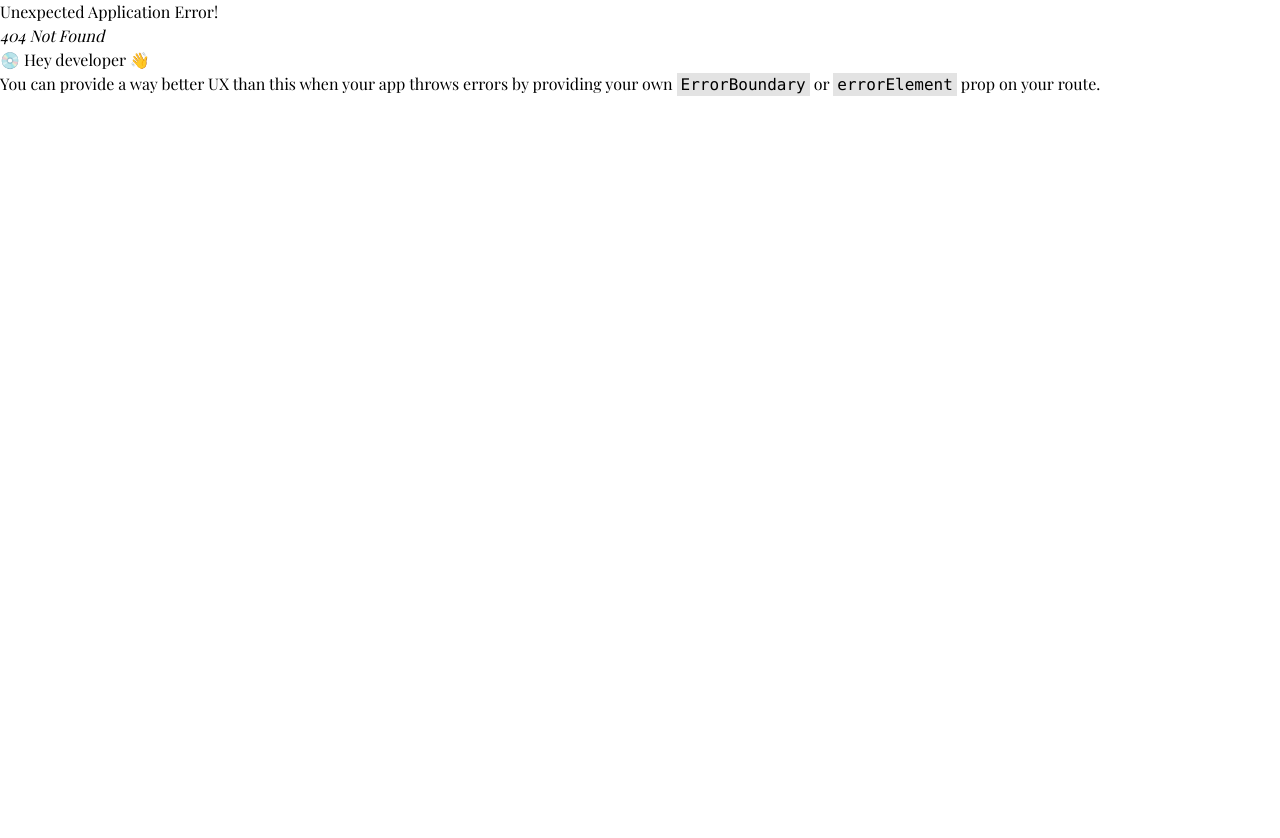
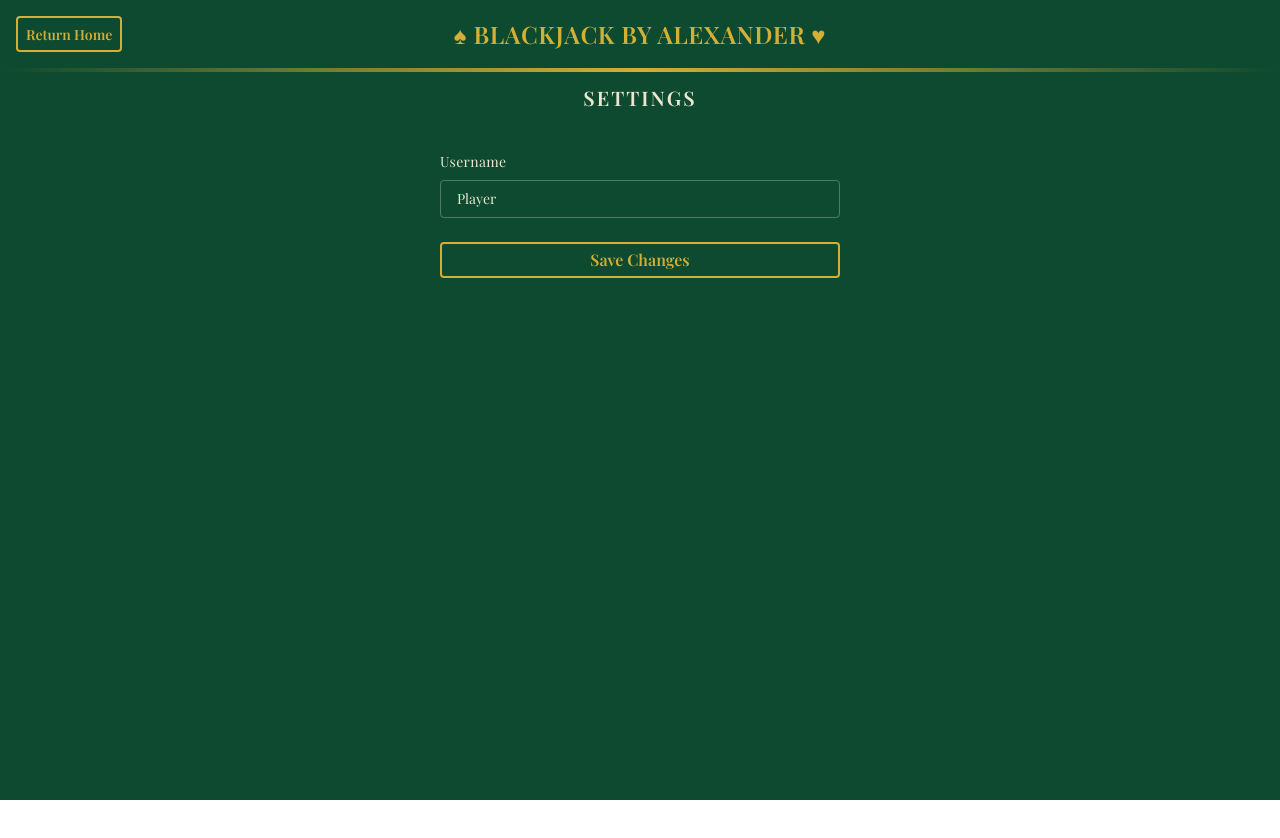
Before and after one commit to A1exxander/blackjack, a React (Vite) app: page /settings in a window 1280 px wide. Before the commit this address had no page. Shown: the top 838 px of the page. Before the commit the page ends 800 px from the top, so only its background shows below. Built offline with nearby package versions, Linux system fonts and the light colour scheme; a web font is replaced by a local one.

Commit message:
Added settings page + zustand global store for name

```diff
--- a/package.json
+++ b/package.json
@@ -13,7 +13,8 @@
     "@headlessui/react": "^2.2.9",
     "react": "^19.2.4",
     "react-dom": "^19.2.4",
-    "react-router-dom": "^7.13.2"
+    "react-router-dom": "^7.13.2",
+    "zustand": "^5.0.12"
   },
   "devDependencies": {
     "@eslint/js": "^9.39.4",
--- a/src/index.css
+++ b/src/index.css
@@ -19,4 +19,5 @@
 
 body {
   font-family: var(--font-display);
+  overflow: hidden;
 }
--- a/src/routing/HomePage.tsx
+++ b/src/routing/HomePage.tsx
@@ -2,23 +2,30 @@ import { useState } from "react";
 import StyledLink from "../components/StyledLink";
 import { Body } from "./Body";
 import { generateUUID } from "../utils/UUIDUtils";
+import { Link } from "react-router-dom";
+import useUsernameStore from "../store/useSettingsStore";
 
 export default function HomePage(): React.ReactElement {
 
     const [gameID] = useState<String>((() => generateUUID()));
+    const username = useUsernameStore((state) => state.username);
 
     return (
         <Body>
             <main className = "h-full flex flex-col items-center justify-center">
                 <h2 className = "sr-only">Home Page</h2>
-                <section className="bg-black w-full flex flex-[4] flex-col space-around justify-around items-center">
-                    <h3 className="text-xl text-offwhite">WELCOME Alexander</h3>
+                <section className="pt-2 overflow-hidden flex flex-[6] flex-col space-around justify-around items-center">
+                    <h3 className="text-xl text-offwhite">WELCOME {username}</h3>
                     <StyledLink variant="gold-button" route = {`/game/${gameID}`}>
                         <span className="text-xl">Start Game</span>
                     </StyledLink>
                 </section>
-                <footer className = "w-full flex-1">
-                </footer>
+              <footer className="w-full flex-1 flex flex-col items-center">
+                <div className="absolute left-1/2 w-full h-1 -translate-x-1/2 bg-gradient-to-r from-transparent via-offwhite to-transparent"></div>
+                <Link className="pt-8 w-fit text-center" to="/settings">
+                    <span className="text-offwhite text-xl transition-colors duration-300 hover:text-gold">Settings</span>
+                </Link>
+            </footer>
             </main>
         </Body>
     );
--- /dev/null
+++ b/src/routing/SettingsPage.tsx
@@ -0,0 +1,36 @@
+import { Field, Label, Input, Fieldset, Button } from "@headlessui/react"
+import { useState } from "react"
+import { Body } from "./Body"
+import useUsernameStore from "../store/useSettingsStore"
+
+export default function SettingsPage(): React.ReactElement {
+    const username = useUsernameStore((state) => state.username);
+    const setUsername = useUsernameStore((state) => state.setUsername);
+    const [localUsername, setLocalUsername] = useState(username);
+
+    return (
+        <Body>
+            <main className="h-full flex flex-col items-center">
+                <h2 className="text-xl text-offwhite pt-4 font-semibold tracking-widest">SETTINGS</h2>
+                <Fieldset className="w-full max-w-md flex flex-col gap-6 pt-10 px-6">
+                    <Field>
+                        <Label className="block text-offwhite text-sm tracking-wide mb-2">Username</Label>
+                        <Input
+                            type="text"
+                            placeholder="Player"
+                            value={localUsername}
+                            className="w-full bg-transparent border border-offwhite/30 text-offwhite placeholder-offwhite/30 rounded px-4 py-2 text-sm focus:outline-none focus:border-offwhite/80 transition-colors"
+                            onChange={(e) => setLocalUsername(e.target.value)}
+                        />
+                    </Field>
+                    <Button
+                        onClick={() => setUsername(localUsername)}
+                        className="cursor-pointer text-gold p-1 px-2 border-2 border-gold bg-transparent font-semibold text-md rounded transition-colors duration-300 hover:bg-darkgrey hover:text-gold"
+                    >
+                        <span>Save Changes</span>
+                    </Button>
+                </Fieldset>
+            </main>
+        </Body>
+    )
+}
--- a/src/routing/router.tsx
+++ b/src/routing/router.tsx
@@ -1,8 +1,10 @@
 import { createBrowserRouter, type DataRouter} from "react-router-dom";
 import HomePage from "./HomePage";
 import GamePage from "./GamePage";
+import SettingsPage from "./SettingsPage";
 
 export const router:DataRouter = createBrowserRouter([
     {path: "/", element: <HomePage />},
-    {path: "game/:id", element: <GamePage />}
+    {path: "game/:id", element: <GamePage />},
+    {path: "settings", element: <SettingsPage />}
 ]);
--- /dev/null
+++ b/src/store/useSettingsStore.ts
@@ -0,0 +1,22 @@
+import { create } from 'zustand';
+import { persist, createJSONStorage } from 'zustand/middleware';
+
+interface UsernameStore {
+    username: string;
+    setUsername: (username: string) => void;
+}
+
+const useUsernameStore = create<UsernameStore>()(
+    persist(
+        (set) => ({
+            username: 'Player',
+            setUsername: (username: string) => set({ username }),
+        }),
+        {
+            name: 'username-storage',
+            storage: createJSONStorage(() => localStorage),
+        }
+    )
+);
+
+export default useUsernameStore;
```
Also changed, not shown: src/assets/home-cards.jpg (added), 1 other file (tests, documents, lock files or other folders).
